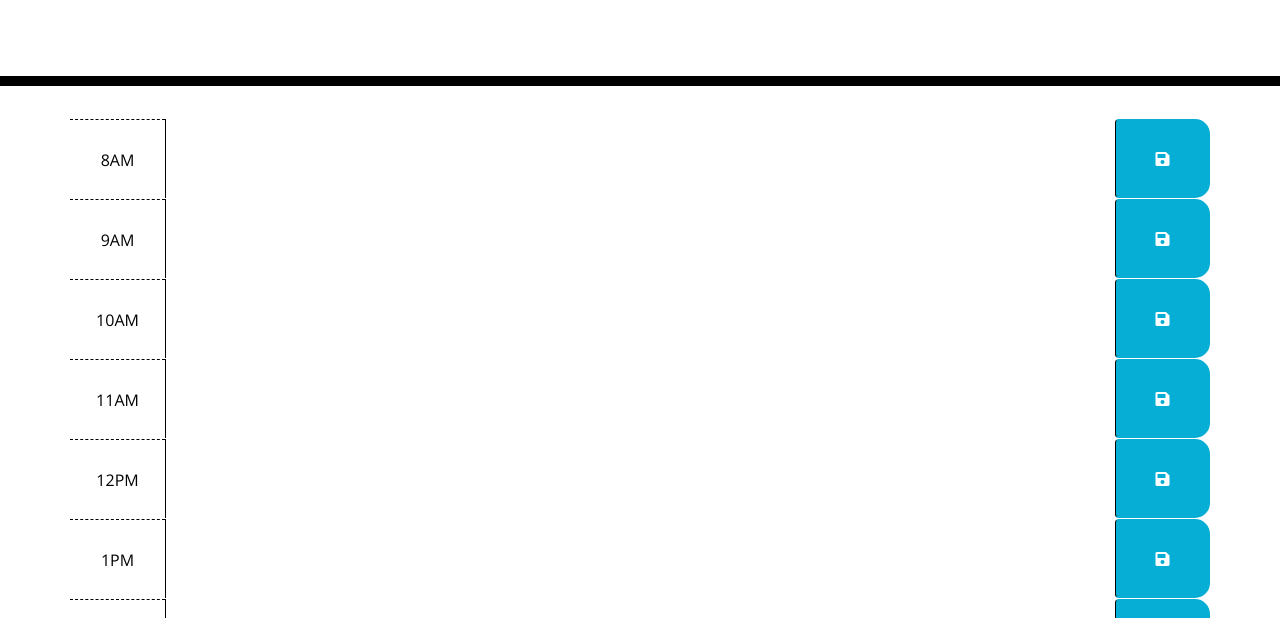
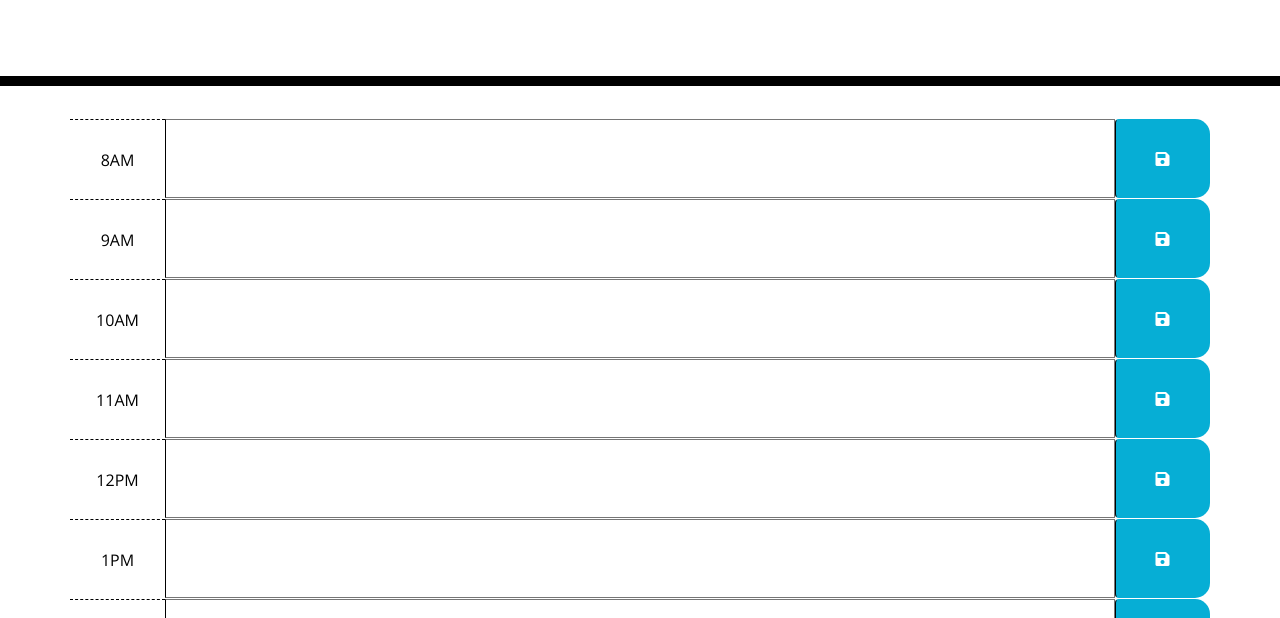
Before and after one commit to Erey2790/palm-tree-planner, a plain HTML site: page index.html in a window 1280 px wide. Shown: the part 182-800 px from the top of the page. Drawn offline with nearby package versions, Linux system fonts and the light colour scheme.

Commit message:
border radius fix

```diff
--- a/assets/css/style.css
+++ b/assets/css/style.css
@@ -6,7 +6,6 @@ body {
 
   textarea{
     background: transparent;
-    border: none;
     resize: none;
     color: #000000;
     border-left: 1px solid black;
@@ -69,7 +68,3 @@ body {
     font-size: 20px;
     transition: all .3s ease-in-out;
   }
-
-  .container {
-    border-radius: 0%;
-  }
```
